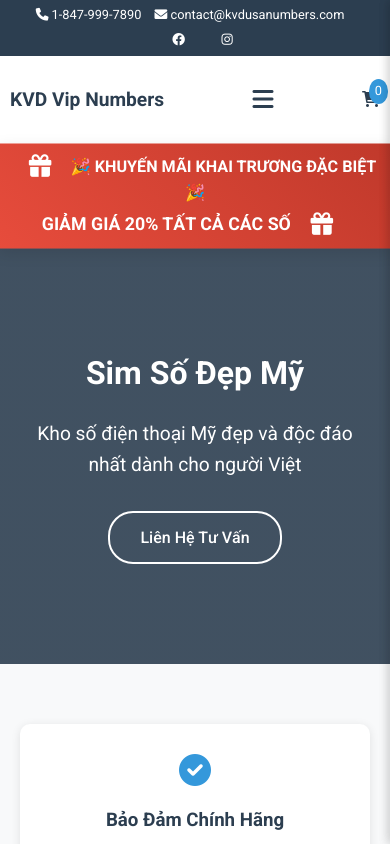
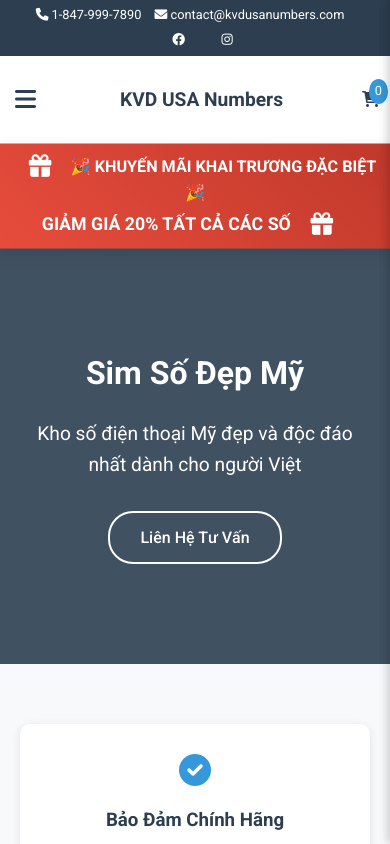
Before and after one commit to dovudinhkhiem0905/SimSoDep, a plain HTML site: page index.html in a window 390 px wide. Shown: the top 844 px of the page. Drawn offline with nearby package versions, Linux system fonts and the light colour scheme.

Commit message:
Update phone
A

```diff
--- a/index.html
+++ b/index.html
@@ -27,12 +27,12 @@
 
         <nav class="main-nav">
             <div class="container">
-                <div class="logo">
-                    <a href="/">KVD Vip Numbers</a>
-                </div>
                 <button class="menu-toggle">
                     <i class="fas fa-bars"></i>
                 </button>
+                <div class="logo">
+                    <a href="/">KVD USA Numbers</a>
+                </div>
                 <div class="nav-links">
                     <a href="#home">Trang Chủ</a>
                     <a href="#sim-so-dep">Sim Số Đẹp</a>
```
